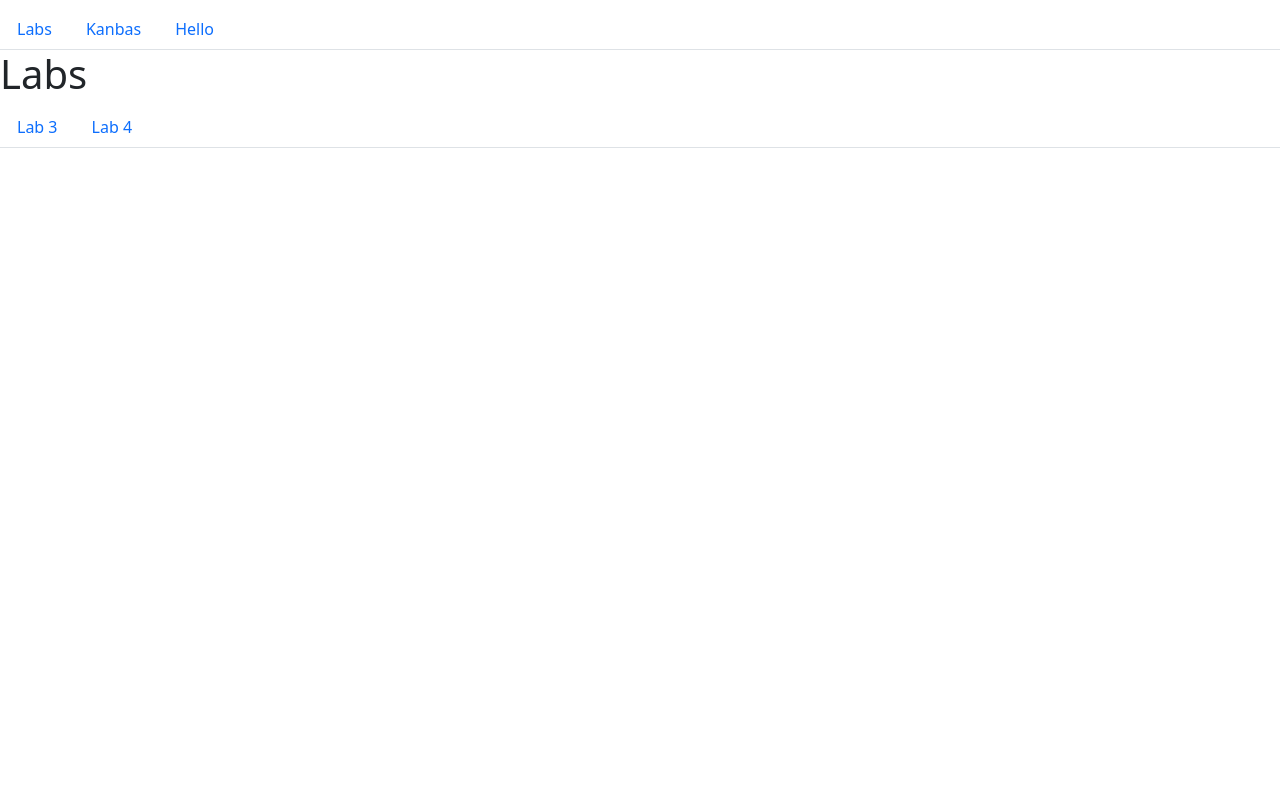
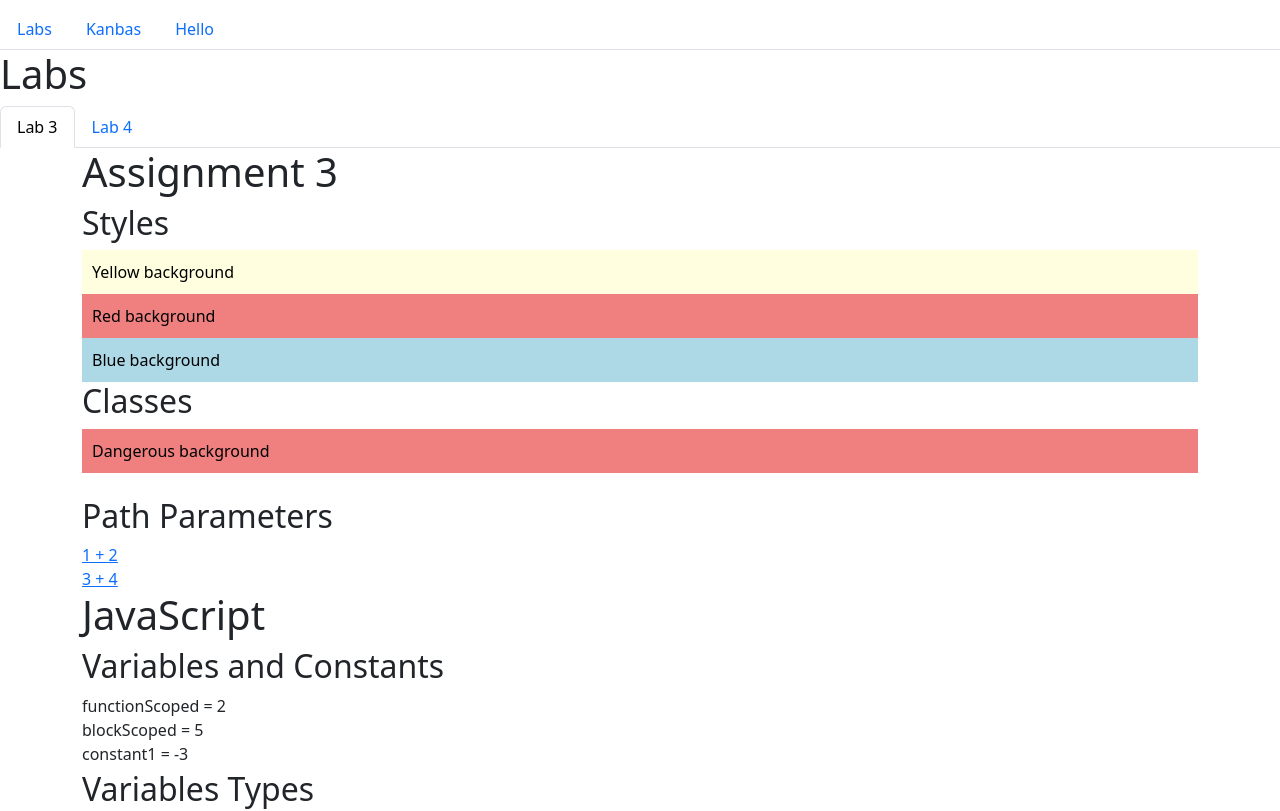
Before and after one commit to dnydlk/kanbas-react-web-app, a React (Create React App) app: page /#/Labs/a3 in a window 1280 px wide. Before the commit this address led to /#/Labs. Shown: the top 811 px of the page. Built offline with nearby package versions, Linux system fonts and the light colour scheme.

Commit message:
Add Styles component

```diff
--- /dev/null
+++ b/src/labs/a3/Styles/index.tsx
@@ -0,0 +1,31 @@
+const Styles = () => {
+  const colorBlack = { color: "black" };
+  const padding10px = { padding: "10px" };
+  const bgBlue = {
+    backgroundColor: "lightblue",
+    color: "black",
+    ...padding10px,
+  };
+  const bgRed = {
+    backgroundColor: "lightcoral",
+    ...colorBlack,
+    ...padding10px,
+  };
+  return (
+    <div>
+      <h2>Styles</h2>
+      <div
+        style={{
+          backgroundColor: "lightyellow",
+          color: "black",
+          padding: "10px",
+        }}>
+        Yellow background
+      </div>
+      <div style={bgRed}> Red background </div>
+      <div style={bgBlue}>Blue background</div>
+    </div>
+  );
+};
+
+export default Styles;
--- a/src/labs/a3/index.tsx
+++ b/src/labs/a3/index.tsx
@@ -1,12 +1,14 @@
 import Classes from "./Classes";
 import JavaScript from "./JavaScript";
 import PathParameters from "./routing/PathParameters";
+import Styles from "./Styles";
 function Assignment3() {
   return (
     //* "container" is a Bootstrap class.
     //* The library was imported in src/index.tsx and the classes are available to all components without needing to import it again. You can also create additional CSS files and import them in TSX files that need specific styling.
     <div id="a3" className="container">
       <h1>Assignment 3</h1>
+      <Styles />
       <Classes />
       <PathParameters />
       <JavaScript />
```
